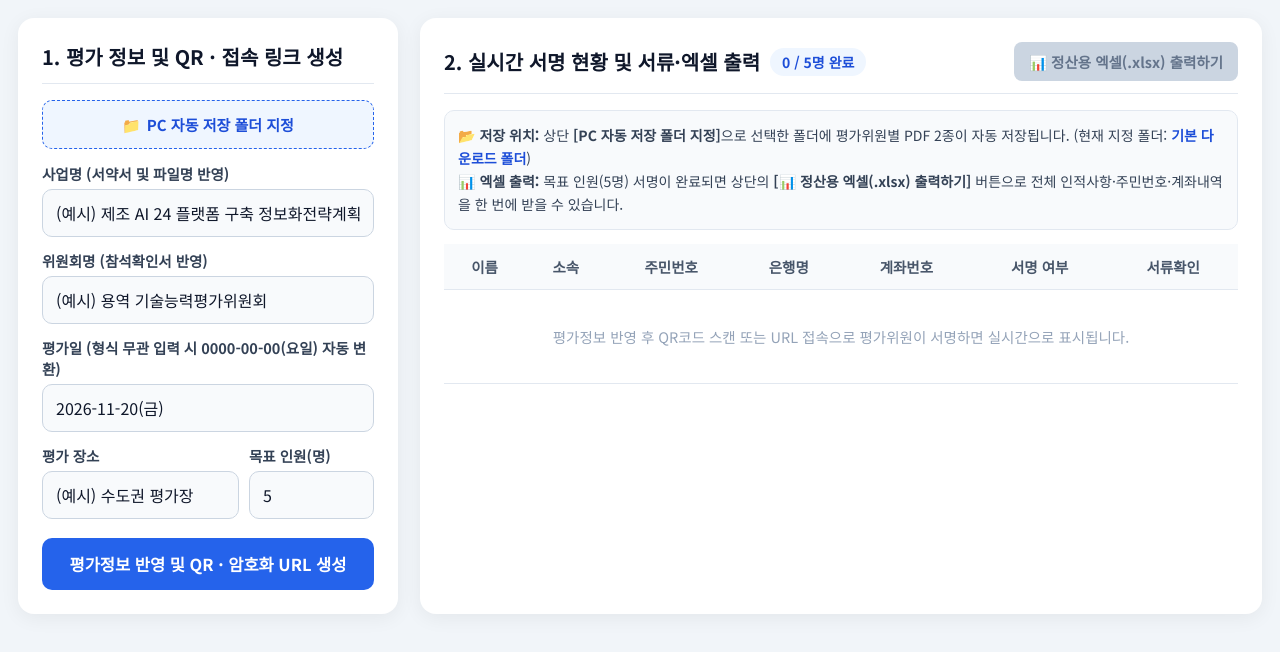
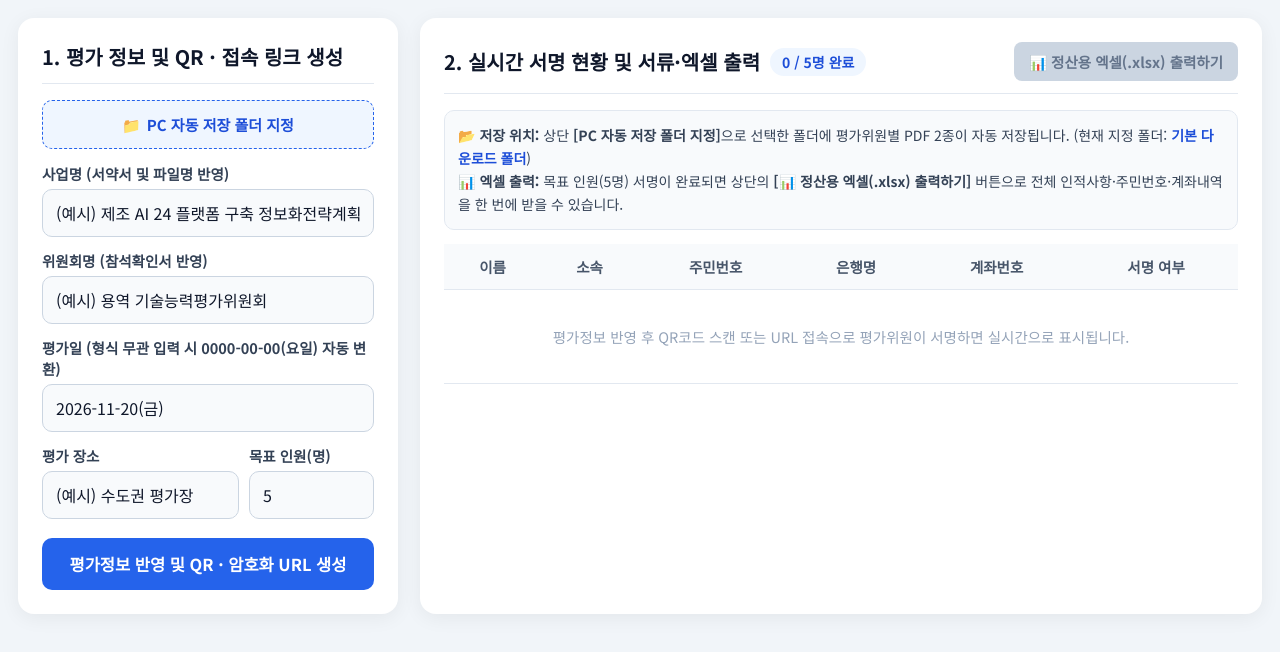
Before and after one commit to tlsguddls-creator/test, a plain HTML site: page index.html in a window 1280 px wide. Drawn offline with nearby package versions, Linux system fonts and the light colour scheme; a script that the page names is missing.

Commit message:
Update index.html

```diff
--- a/index.html
+++ b/index.html
@@ -218,7 +218,6 @@
           <th>은행명</th>
           <th>계좌번호</th>
           <th>서명 여부</th>
-          <th>서류확인</th>
         </tr>
       </thead>
       <tbody id="attendeeTbody">
```
